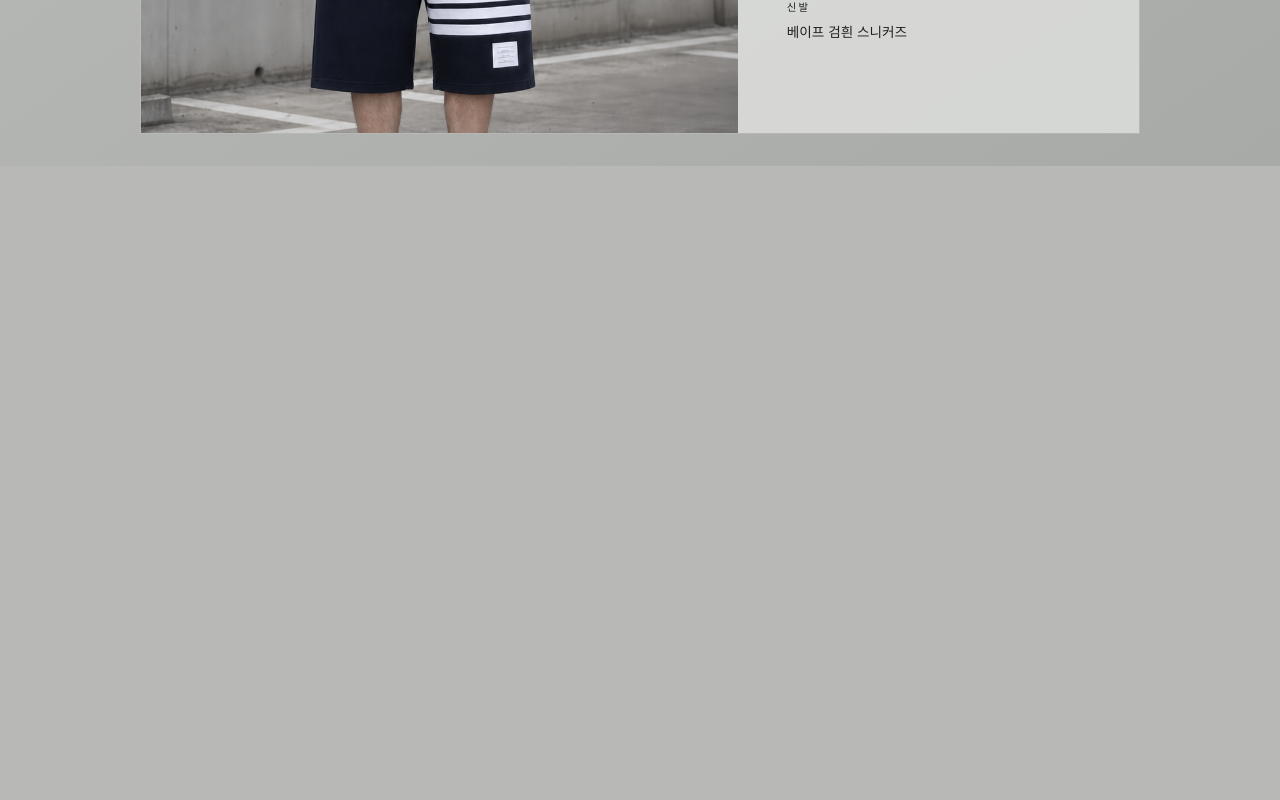
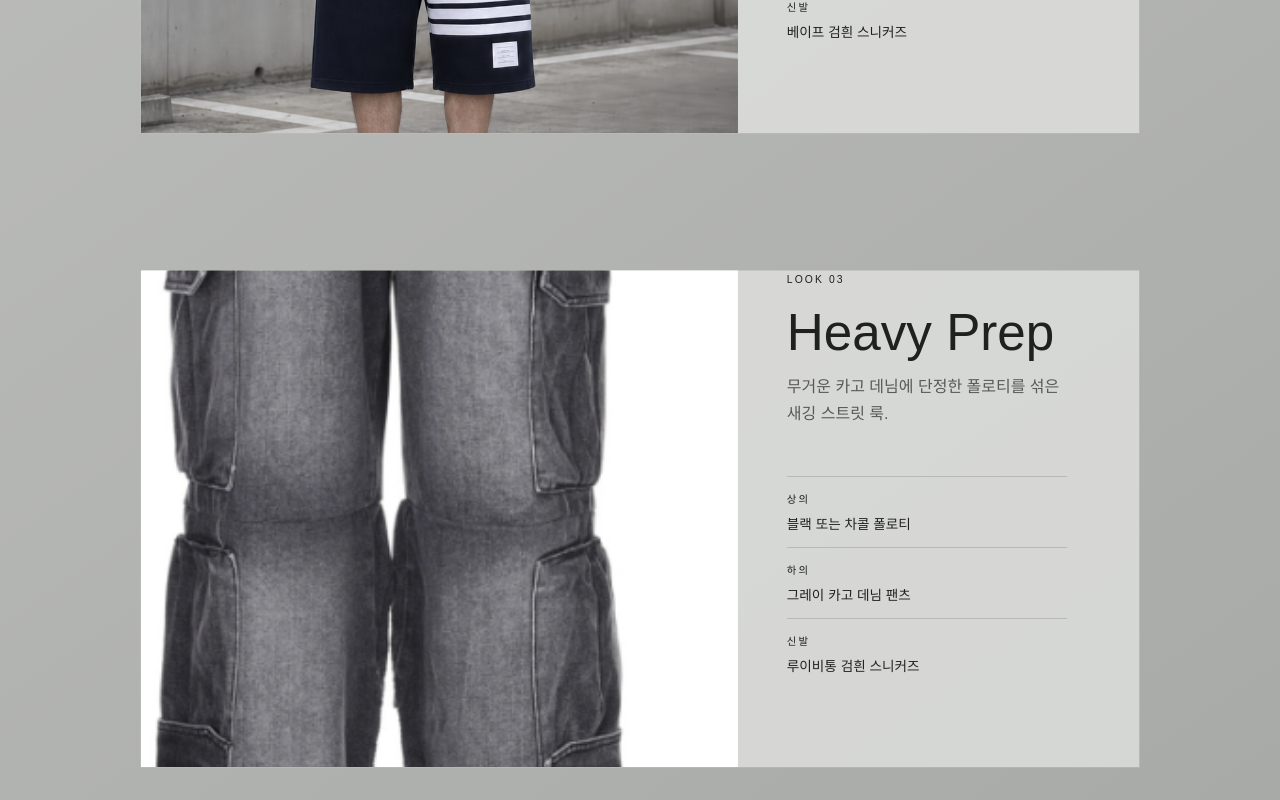
Before and after one commit to ue2018609-ai/mood-odd, a Next.js app: page / in a window 1280 px wide. Shown: the part 2659-3459 px from the top of the page. Before the commit the page ends 2825 px from the top, so only its background shows below. Built offline with nearby package versions, Linux system fonts and the light colour scheme.

Commit message:
Add third outfit look

```diff
--- a/app/page.js
+++ b/app/page.js
@@ -36,6 +36,19 @@ export default function Home() {
         ["상의", "블랙 후드집업"],
         ["하의", "톰브라운 네이비 반바지"],
         ["신발", "베이프 검흰 스니커즈"],
+      ],
+    },
+    {
+      id: "look-03",
+      number: "LOOK 03",
+      title: "Heavy Prep",
+      image: "/looks/mood-odd-look-04-pants.png",
+      alt: "그레이 카고 데님 팬츠에 폴로티와 루이비통 신발을 맞춘 스트릿 코디",
+      mood: "무거운 카고 데님에 단정한 폴로티를 섞은 새깅 스트릿 룩.",
+      items: [
+        ["상의", "블랙 또는 차콜 폴로티"],
+        ["하의", "그레이 카고 데님 팬츠"],
+        ["신발", "루이비통 검흰 스니커즈"],
       ],
     },
   ];
@@ -131,7 +144,7 @@ export default function Home() {
 
       {openLook && (
         <div className="lightbox" role="dialog" aria-modal="true" onClick={() => setOpenLook(null)}>
-          <button className="lightbox-close" type="button" aria-label="Close image">
+          <button className="lightbox-close" type="button" aria-label="이미지 닫기">
             닫기
           </button>
           <img src={openLook.image} alt={openLook.alt} />
```
Also changed, not shown: public/looks/mood-odd-look-04-pants.png (added).
